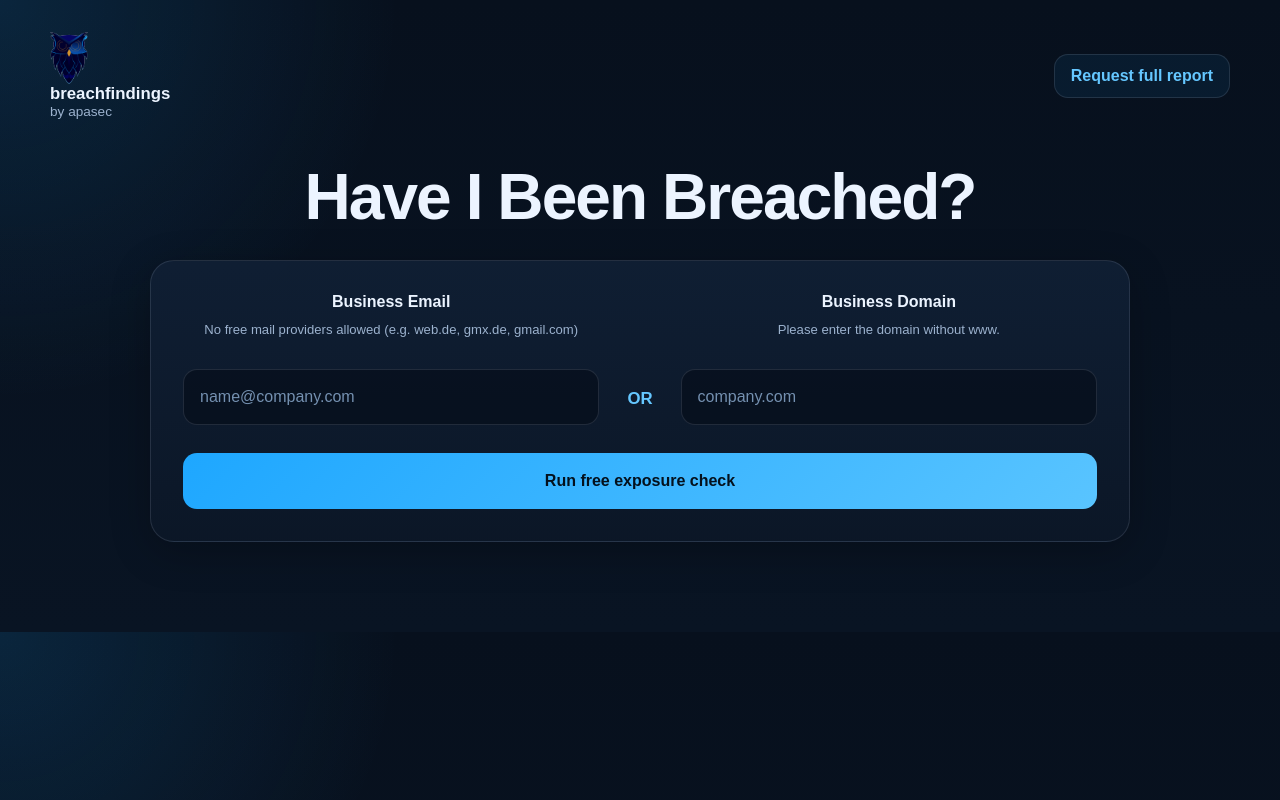
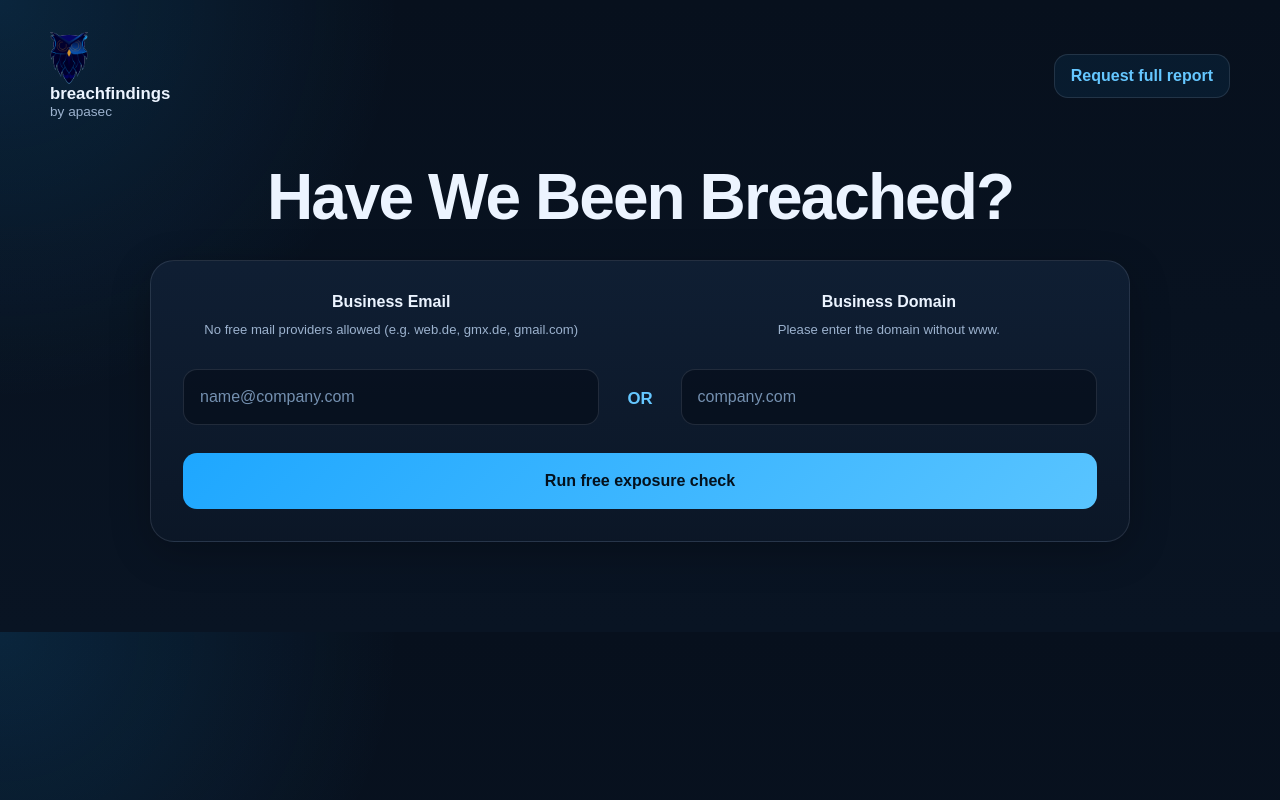
Before and after one commit to Ansalidre/breachfindings, a Next.js app: page / in a window 1280 px wide. Built offline with nearby package versions, Linux system fonts and the light colour scheme.

Commit message:
Update page.tsx

```diff
--- a/app/page.tsx
+++ b/app/page.tsx
@@ -235,7 +235,7 @@ export default function HomePage() {
 
       <section className="hero centered-hero">
         <div className="hero-copy centered-copy">
-          <h1>Have I Been Breached?</h1>
+          <h1>Have We Been Breached?</h1>
         </div>
 
         <div className="hero-card wide-card">
```
